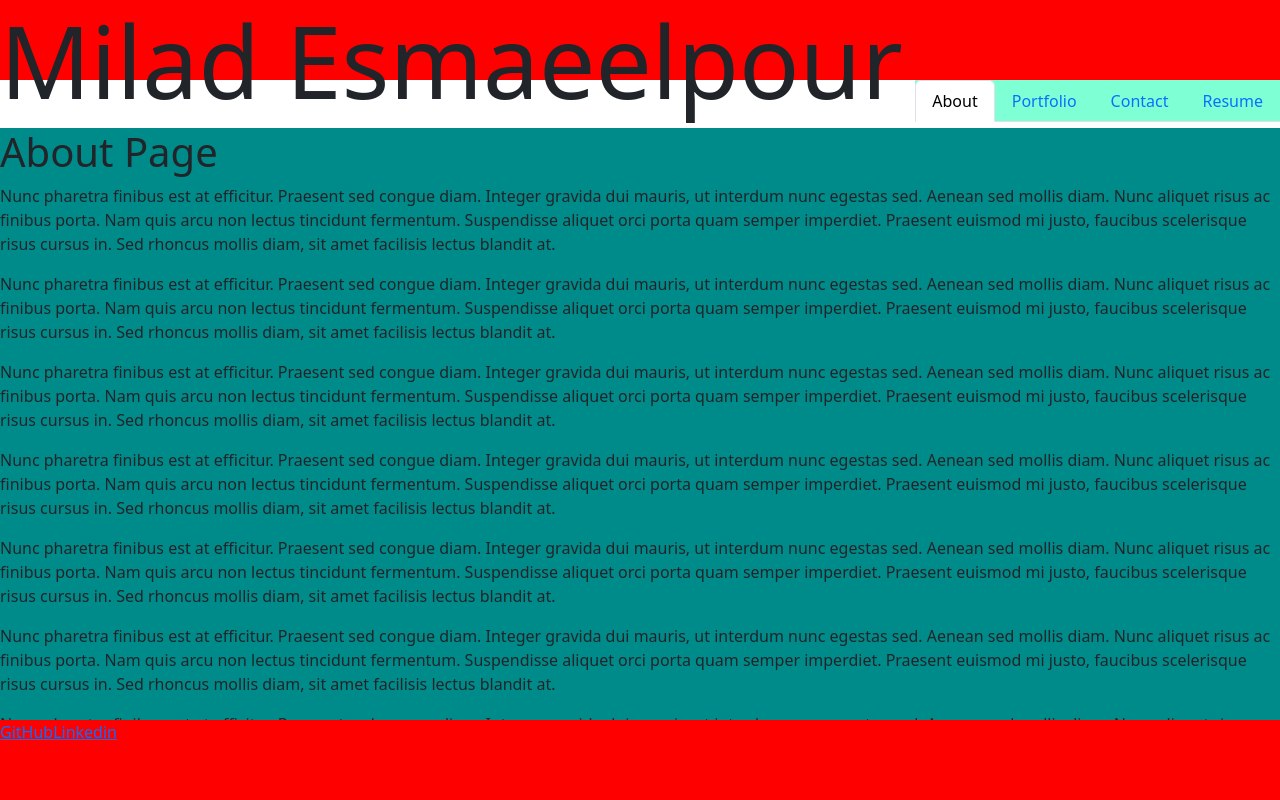
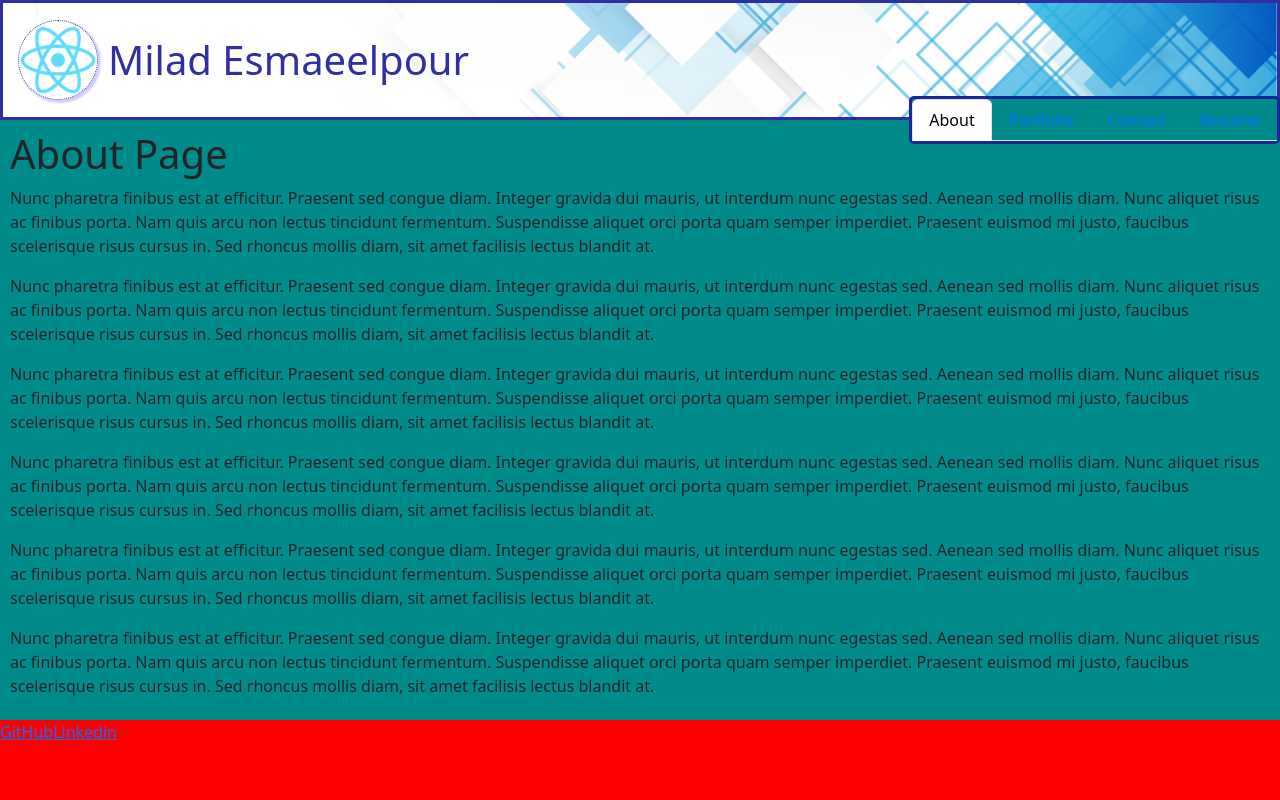
Before and after one commit to miladesmailpour/preact-ortfolio, a React (Create React App) app: page / in a window 1280 px wide. Shown: the top 800 px of the page. Built offline with nearby package versions, Linux system fonts and the light colour scheme.

Commit message:
add the style to the header

```diff
--- a/src/components/Header.js
+++ b/src/components/Header.js
@@ -1,18 +1,10 @@
 import React from "react";
-
-const styles = {
-  headerStyle: {
-    background: "red",
-  },
-  headingStyle: {
-    fontSize: "100px",
-  },
-};
 
 const Header = () => {
   return (
-    <header style={styles.headerStyle} className="header">
-      <h1 style={styles.headingStyle}>Milad Esmaeelpour</h1>
+    <header>
+      <img src="./logo192.png" alt="avatar"/>
+      <h1>Milad Esmaeelpour</h1>
     </header>
   );
 };
--- a/src/components/Home.css
+++ b/src/components/Home.css
@@ -1,22 +1,51 @@
+:root{
+  --header-color:rgba(30, 30, 154, 0.92) ;
+  --header-img-shadow: rgba(0, 0, 255, 0.2);
+}
 main {
   display: flex;
   flex-wrap: wrap;
   justify-content: center;
-  margin: 10% 0;
+  margin: 7.5rem 0 6rem 0;
+  padding: 10px;
   background: darkcyan;
 }
 header {
   position: fixed;
   top: 0;
-  height: 10%;
+  height: 7.5rem;
   width: 100%;
+  padding: 10px;
+  display: flex;
+  flex-wrap: wrap;
+  justify-content: left;
+  align-items: center;
+  background-image: url("../../public/bg-header.png");
+  background-repeat: no-repeat;
+  background-size: cover;
+  border: 0.2rem solid var(--header-color);
+}
+header img{
+  width: 5rem;
+  padding-left: 10px auto;
+  border: 1px dotted var(--header-color);
+  box-shadow: 2px 2px 2px 1px var(--header-img-shadow);
+  border-radius: 50%;
+  margin: 0 5px;
+}
+header h1 {
+  margin: 0 5px;
+  color: var(--header-color);
 }
 #navbar-container {
   position: fixed;
-  top: 10%;
+  top: 6rem;
   right: 0;
   flex: 1 0 200px;
-  background-color: aquamarine;
+  border: 0.2rem solid var(--header-color);
+  border-radius: 5px;
+  background-color: darkcyan;
+  color: aliceblue;
 }
 footer {
   position: fixed;
--- a/src/components/pages/About.js
+++ b/src/components/pages/About.js
@@ -6,6 +6,7 @@ const About = () => {
     <main>
       <div>
         <h1>About Page</h1>
+        <div>
         <p>
           Nunc pharetra finibus est at efficitur. Praesent sed congue diam.
           Integer gravida dui mauris, ut interdum nunc egestas sed. Aenean sed
@@ -132,6 +133,7 @@ const About = () => {
           cursus in. Sed rhoncus mollis diam, sit amet facilisis lectus blandit
           at.
         </p>
+        </div>
       </div>
     </main>
   );
```
Also changed, not shown: public/bg-header.png (added), 1 other file (tests, documents, lock files or other folders).
